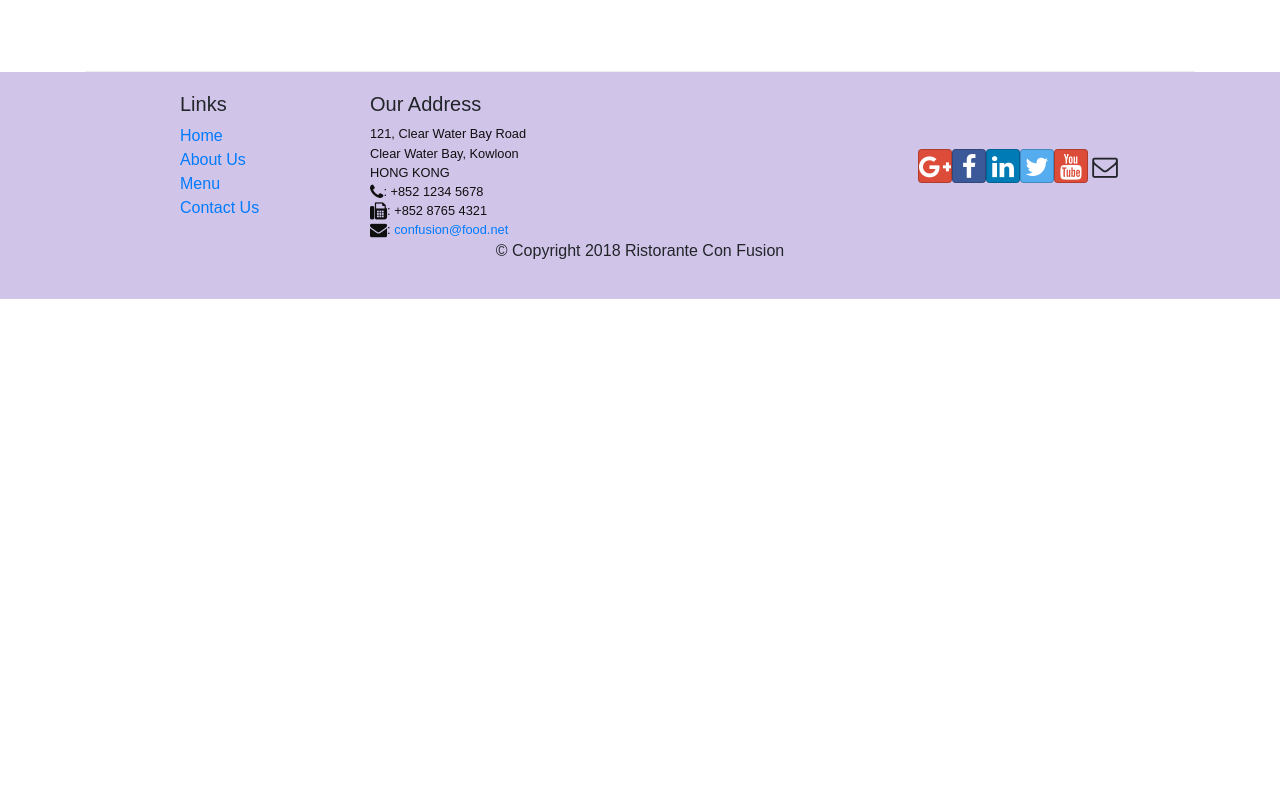
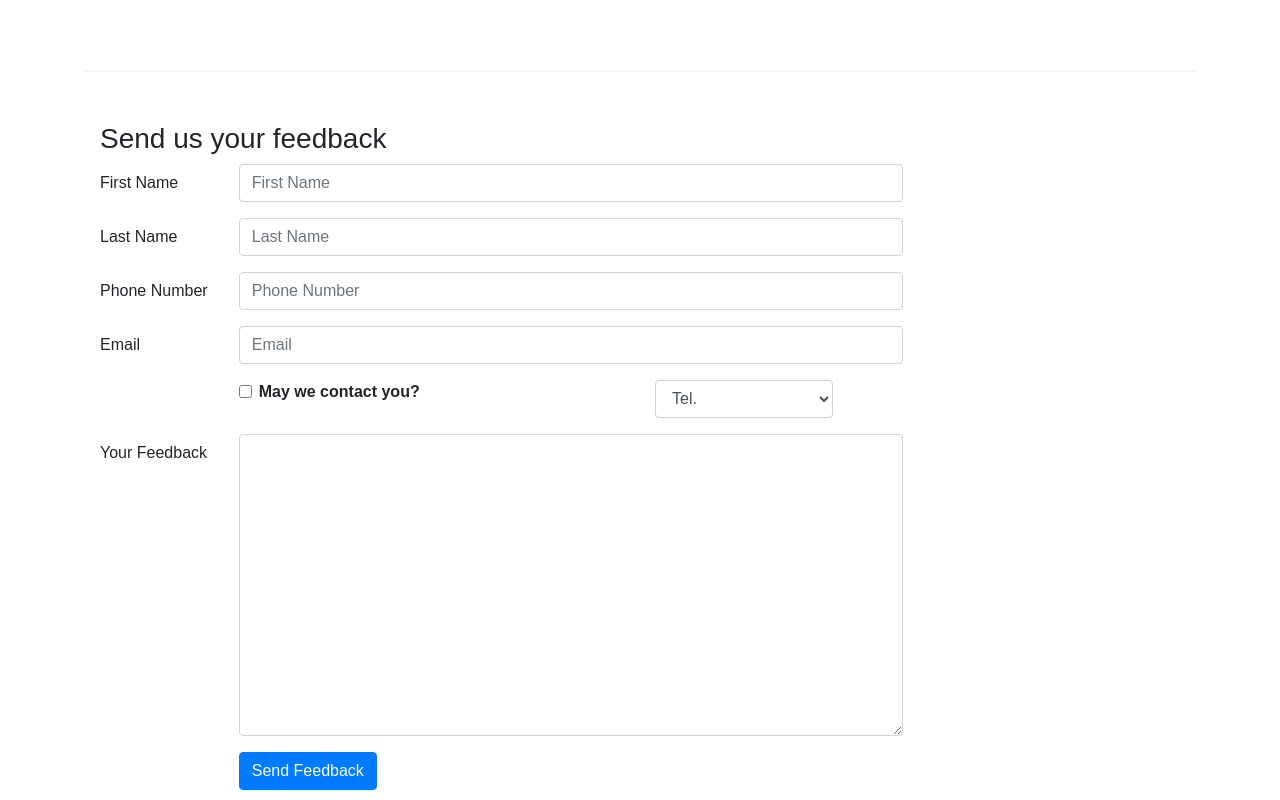
Before and after one commit to ptenteromano/first-react-app, a React (Create React App) app: page /contactus in a window 1280 px wide. Shown: the part 800-1600 px from the top of the page. Before the commit the page ends 1099 px from the top, so only its background shows below. Built offline with nearby package versions, Linux system fonts and the light colour scheme.

Commit message:
form added for contact

```diff
--- a/src/components/ContactComponent.js
+++ b/src/components/ContactComponent.js
@@ -1,9 +1,33 @@
-import React from 'react';
-import { Breadcrumb, BreadcrumbItem } from 'reactstrap';
+import React, { Component } from 'react';
+import { Breadcrumb, BreadcrumbItem, Button, Form, FormGroup, Label, Input, Col } from 'reactstrap';
 import { Link } from 'react-router-dom';
 
-// functional component
-function Contact(props) {
+// only class components can handle controlled forms
+class Contact extends Component {
+
+  constructor(props) {
+    super(props);
+
+    this.state = {
+      firstname: '',
+      lastname: '',
+      telnum: '',
+      email: '',
+      agree: false,
+      contacttype: 'tel.',
+      message: ''
+    };
+  }
+
+  handleInputChange(event) {
+
+  }
+
+  handleSubmit(event) {
+
+  }
+
+  render () {
     return(
       <div className="container">
         <div className="row">
@@ -44,8 +68,87 @@ function Contact(props) {
             </div>
           </div>
         </div>
+
+        {/* making the form */}
+        <div className="row row-content">
+          <div className="col-12">
+            <h3>Send us your feedback</h3>
+          </div>
+          <div className="col-12 col-md-9">
+            <Form>
+              {/* Col md={10} is condensing a div col-md-10  */}
+              <FormGroup row>
+                <Label htmlFor="firstname" md={2}>First Name</Label>
+                <Col md={10}>
+                  <Input type="text" id="firstname" name="firstname"
+                    placeholder="First Name"
+                    value={this.state.firstname} />
+                </Col>
+              </FormGroup>
+              <FormGroup row>
+                <Label htmlFor="lastname" md={2}>Last Name</Label>
+                <Col md={10}>
+                  <Input type="text" id="lastname" name="lastname"
+                    placeholder="Last Name"
+                    value={this.state.lastname} />
+                </Col>
+              </FormGroup>
+              <FormGroup row>
+                <Label htmlFor="telnum" md={2}>Phone Number</Label>
+                <Col md={10}>
+                  <Input type="text" id="telnum" name="telnum"
+                    placeholder="Phone Number"
+                    value={this.state.telnum} />
+                </Col>
+              </FormGroup>
+              <FormGroup row>
+                <Label htmlFor="email" md={2}>Email</Label>
+                <Col md={10}>
+                  <Input type="text" id="email" name="email"
+                    placeholder="Email"
+                    value={this.state.email} />
+                </Col>
+              </FormGroup>
+              <FormGroup row>
+                <Col md={{ size: 6, offset: 2 }}>
+                  <FormGroup check>
+                    <Label check>
+                      <Input type="checkbox" name="agree"
+                        checked={this.state.agree} /> {' '}
+                      <strong> May we contact you? </strong>
+                    </Label>
+                  </FormGroup>
+                </Col>
+                <Col md={{ size: 3, offest: 1 }}>
+                  <Input type="select" name="contacttype"
+                    value={this.state.contacttype}>
+                    <option>Tel.</option>
+                    <option>Email</option>
+                  </Input>
+                </Col>
+              </FormGroup>
+              <FormGroup row>
+                <Label htmlFor="message" md={2}>Your Feedback</Label>
+                <Col md={10}>
+                  <Input type="textarea" id="message" name="message"
+                    rows="12"
+                    value={this.state.message} />
+                </Col>
+              </FormGroup>
+              <FormGroup row>
+                <Col md={{ size: 10, offset: 2 }}>
+                  <Button type="primary" color="primary">
+                    Send Feedback
+                  </Button>
+                </Col>
+              </FormGroup>
+            </Form>
+          </div>
+        </div>
+
       </div>
     );
   }
+}
 
 export default Contact;
--- a/src/components/MainComponent.js
+++ b/src/components/MainComponent.js
@@ -47,11 +47,11 @@ class Main extends Component {
       );
     };
 
-    const AboutUs = ({match}) => {
-      return (
-        <About leaders={this.state.leaders} />
-      );
-    };
+    // const AboutUs = ({match}) => {
+    //   return (
+    //     <About leaders={this.state.leaders} />
+    //   );
+    // };
 
     return (
       <div>
@@ -63,7 +63,7 @@ class Main extends Component {
           <Route exact path="/menu" component={() => <Menu dishes={this.state.dishes} /> } />
           <Route path="/menu/:dishId" component={DishWithId} />
           <Route exact path="/contactus" component={Contact} />
-          <Route path="/aboutus" component={AboutUs} />
+          <Route path="/aboutus" component={() => <About leaders={this.state.leaders} /> } />
           {/* redirect stops any unknown routes from being accessed */}
           <Redirect to="/home" />
         </Switch>
```
Lines whose indentation alone changed are shown as unchanged.
